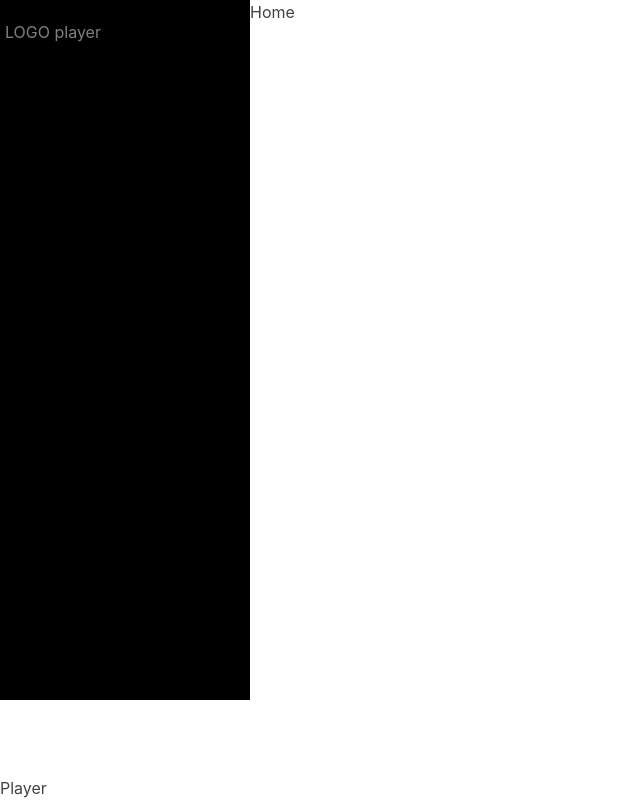
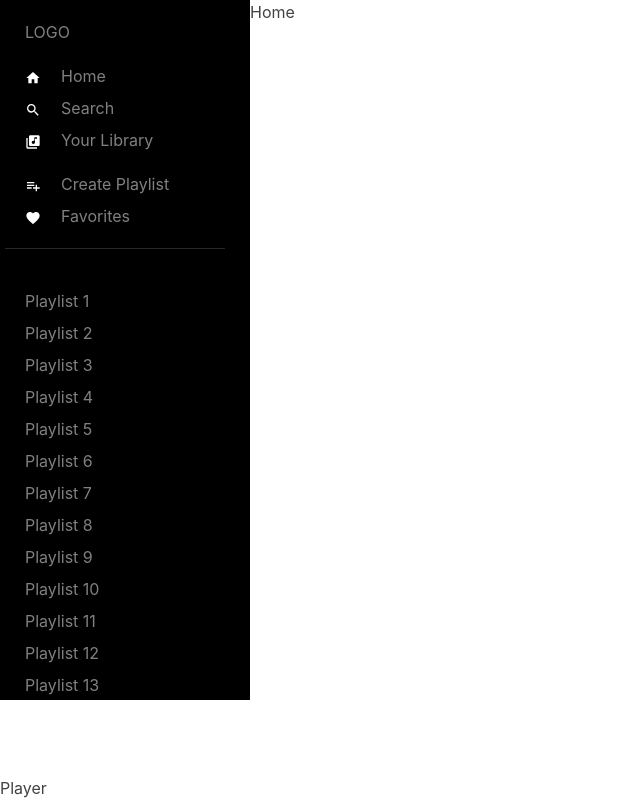
Before and after one commit to dfaulring/player, a Next.js app: page / in a window 1280 px wide. Shown: the whole page, without its empty margins (0-640 px from the left). Built offline with nearby package versions, Linux system fonts and the light colour scheme.

Commit message:
sidebar filled with mock data

```diff
--- a/components/Sidebar.tsx
+++ b/components/Sidebar.tsx
@@ -1,3 +1,4 @@
+import NextLink from 'next/link';
 import {
   Box,
   List,
@@ -16,6 +17,39 @@ import {
   MdFavorite
 } from 'react-icons/md';
 
+const navMenu = [
+  {
+    name: 'Home',
+    icon: MdHome,
+    route: '/'
+  },
+  {
+    name: 'Search',
+    icon: MdSearch,
+    route: '/search'
+  },
+  {
+    name: 'Your Library',
+    icon: MdLibraryMusic,
+    route: '/library'
+  }
+];
+
+const musicMenu = [
+  {
+    name: 'Create Playlist',
+    icon: MdPlaylistAdd,
+    route: '/'
+  },
+  {
+    name: 'Favorites',
+    icon: MdFavorite,
+    route: '/'
+  }
+];
+
+const playlists = new Array(30).fill(1).map((_, i) => `Playlist ${i + 1}`);
+
 const Sidebar = () => {
   return (
     <Box
@@ -25,11 +59,61 @@ const Sidebar = () => {
       px='5px'
       color='gray'
     >
-      <Box py='20px'>
+      <Box py='20px' height='100%'>
         <Box>
-          <Box width='120px' mb='20px'>
-            LOGO player
+          <Box width='120px' mb='20px' px='20px'>
+            LOGO
           </Box>
+          <Box mb='20px'>
+            <List spacing={2}>
+              {navMenu.map((menu) => (
+                <ListItem px='20px' fontSize='16px' key={menu.name}>
+                  <LinkBox>
+                    <NextLink href={menu.route}>
+                      <LinkOverlay cursor='pointer'>
+                        <ListIcon as={menu.icon} color='white' mr='20px' />
+                        {menu.name}
+                      </LinkOverlay>
+                    </NextLink>
+                  </LinkBox>
+                </ListItem>
+              ))}
+            </List>
+          </Box>
+          <Box>
+            <List spacing={2}>
+              {musicMenu.map((item) => (
+                <ListItem px='20px' fontSize='16px' key={item.name}>
+                  <LinkBox>
+                    <NextLink href={item.route}>
+                      <LinkOverlay cursor='pointer'>
+                        <ListIcon as={item.icon} color='white' mr='20px' />
+                        {item.name}
+                      </LinkOverlay>
+                    </NextLink>
+                  </LinkBox>
+                </ListItem>
+              ))}
+            </List>
+          </Box>
+        </Box>
+        <Box pr='20px'>
+          <Divider color='gray.800' my='20px' />
+        </Box>
+        <Box height='66%' overflowY='auto' py='20px'>
+          <List spacing={2}>
+                {playlists.map(playlist => (
+                  <ListItem px='20px' key={playlist}>
+                    <LinkBox>
+                      <NextLink href='/' passHref>
+                        <LinkOverlay cursor='pointer'>
+                          {playlist}
+                        </LinkOverlay>
+                      </NextLink>
+                    </LinkBox>
+                  </ListItem>
+                ))}
+          </List>
         </Box>
       </Box>
     </Box>
```
Also changed, not shown: .eslintrc.js (deleted).
